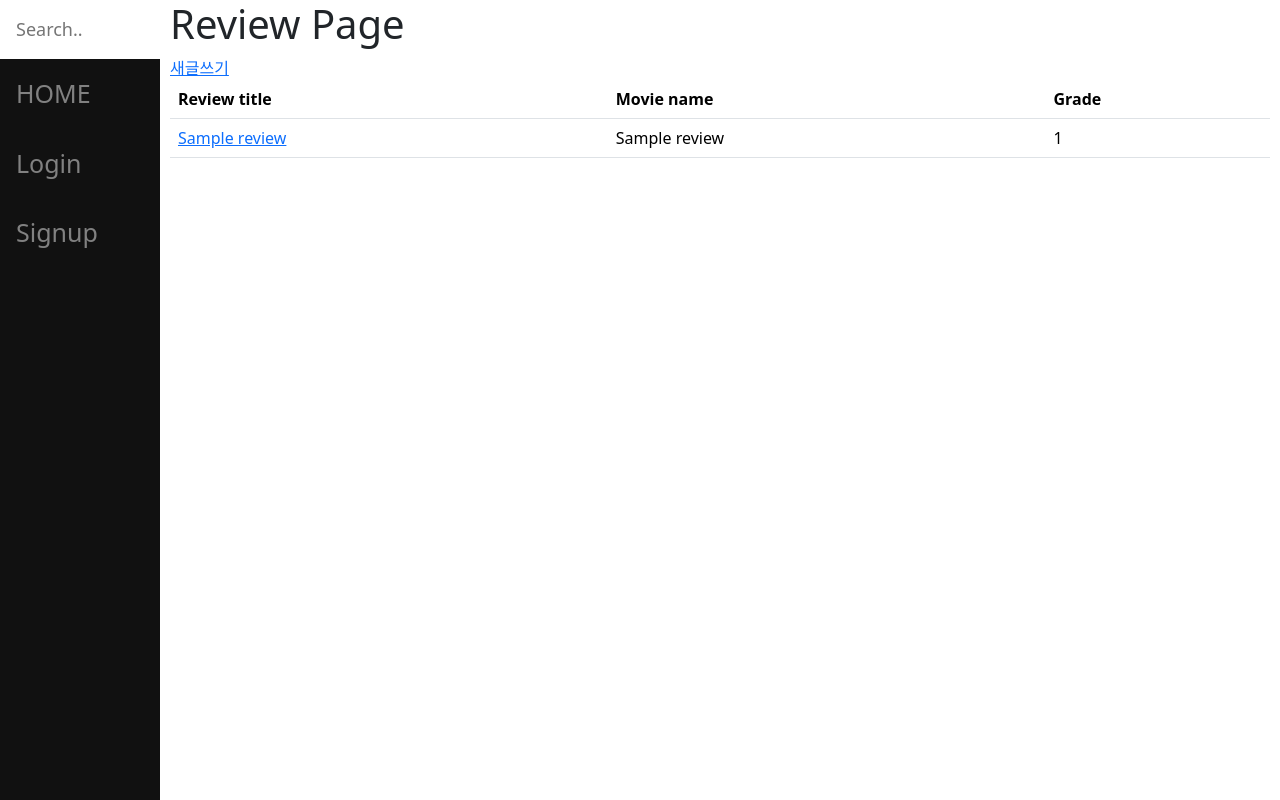
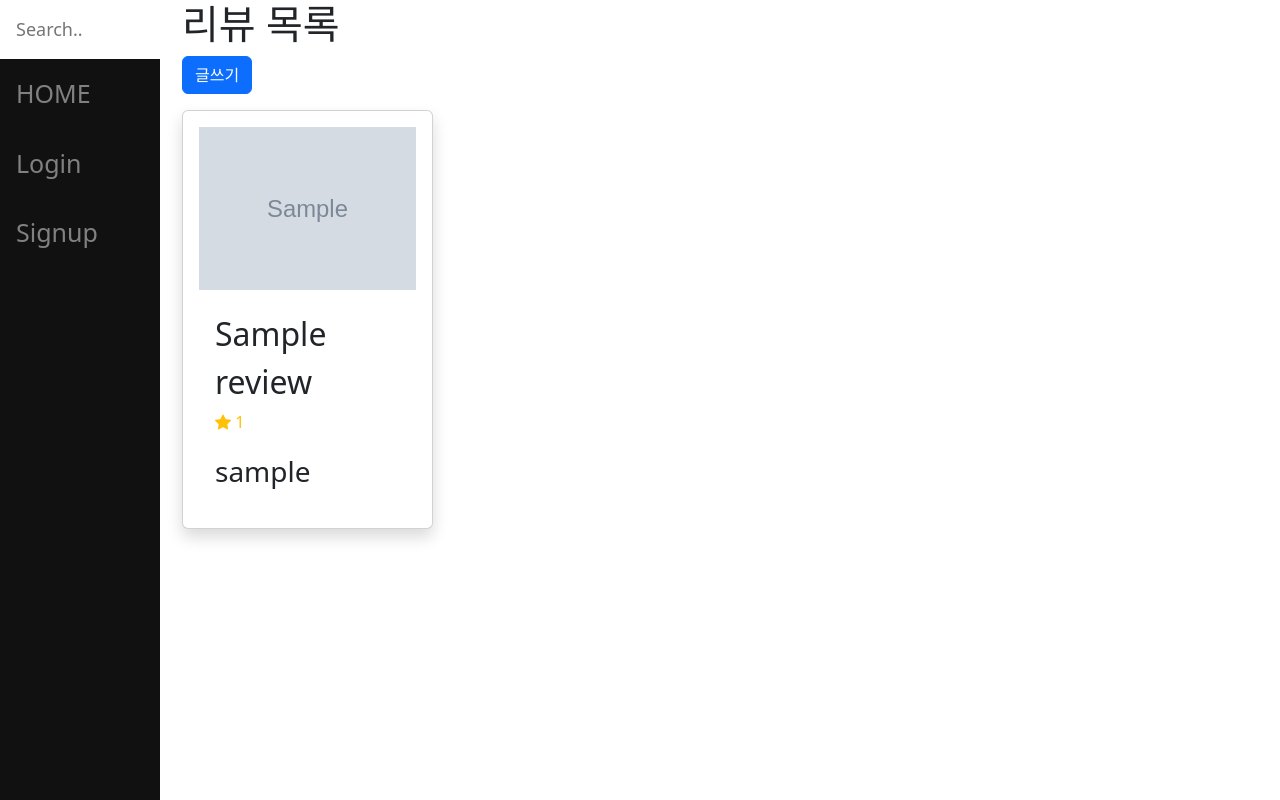
Before and after one commit to 9776mk/pairpjt-1027, a Django app: page /articles/ in a window 1280 px wide. Run offline with Django 3.2, Linux system fonts and the light colour scheme; tables that the repository leaves empty hold one stand-in row (values such as "Sample post"); grey boxes marked "Sample" are stand-in pictures; some libraries are stand-ins or nearby versions.

Commit message:
인덱스 수정

```diff
--- a/articles/templates/articles/detail.html
+++ b/articles/templates/articles/detail.html
@@ -1,5 +1,6 @@
 {% extends 'base.html' %}
 {% load django_bootstrap5 %}
+{% load static %}
 
 {% block body %}
   <h1>리뷰 조회</h1>
@@ -15,7 +16,6 @@
       <a href="{% url 'articles:update' review.pk %}" class="btn btn-danger">수정</a>
     {% endif %}
 
-
     {% if request.user.is_authenticated %}
     <a href="{% url 'articles:like' review.pk %}" class="btn btn-primary">
       {% if request.user in review.like_users.all %}
@@ -29,7 +29,6 @@
     <span> 좋아요 수 : {{ review.like_users.count }}</span>
     <br>
     <span> 로그인 하세요</span>
-
     {% endif%}
 
 
--- a/articles/templates/articles/index.html
+++ b/articles/templates/articles/index.html
@@ -1,33 +1,37 @@
 {% extends 'base.html' %}
+
+{% load static%}
 
 {% block body %}
 
-  <div>
-    <h1>
-      Review Page
-    </h1>
-    <table class='table'>
-      <thead>
-        <tr>
-          <th scope='col'>Review title</th>
-          <th scope='col'>Movie name</th>
-          <th scope='col'>Grade</th>
-        </tr>
-      </thead>
-      <tbody>
-        {% for review in reviews %}
-          <tr>
-            <td>
-              <a href="{% url 'articles:detail' review.pk %}">{{ review.title }}</a>
-            </td>
-            <td>{{ review.movie_name }}</td>
-            <td>{{ review.grade }}</td>
-          </tr>
-        {% endfor %}
-      </tbody>
 
-      <a href="{% url 'articles:create' %}">새글쓰기</a>
+<div class="container">
+  <h1> 리뷰 목록 </h1>
+  <a href="{% url 'articles:create' %}" class="btn btn-primary">글쓰기</a>
+  {% if reviews %}
+  {% else %}
+    <h1> 글이 없습니다. 작성해 주세요.  </h1>
+  {% endif %}
 
-    </table>
+  <div class="row">
+    {% for review in reviews %}
+    <div class="col-3 my-3">
+      <a href="{% url 'articles:detail' review.pk %}" class="text-decoration-none text-black">
+        <div class="card shadow p-3 mb-5 bg-body rounded card-hover">
+          {% if review.image %}
+            <img src="{{ review.thumbnail.url }}">
+          {% else %}
+            <img src="{% static 'images/no_image.png' %}" class="card-img-top">
+          {% endif %}
+          <div class="card-body">
+            <p class="card-title my-1 fs-2">{{ review.title }}</p>
+            <p class="bi bi-star-fill text-warning"> {{ review.grade }}</p>
+            <p class="my-1 fs-3"> {{ review.user.username }} </p>
+          </div>
+        </div>
+      </a>
+    </div>
+    {% endfor %}
   </div>
+</div>
 {% endblock %}
--- /dev/null
+++ b/static/css/style.css
@@ -0,0 +1,8 @@
+.card-hover {
+  transition: all 0.2s linear;
+  background-color: black;
+}
+
+.card-hover:hover {
+  transform: scale(1.1);
+}
```
Also changed, not shown: pjt/settings.py (+12 -1 lines), images/bbc_배경.jpg (added), images/bbc_배경_iaTFlLD.jpg (added), static/images/no_image.png (added).
